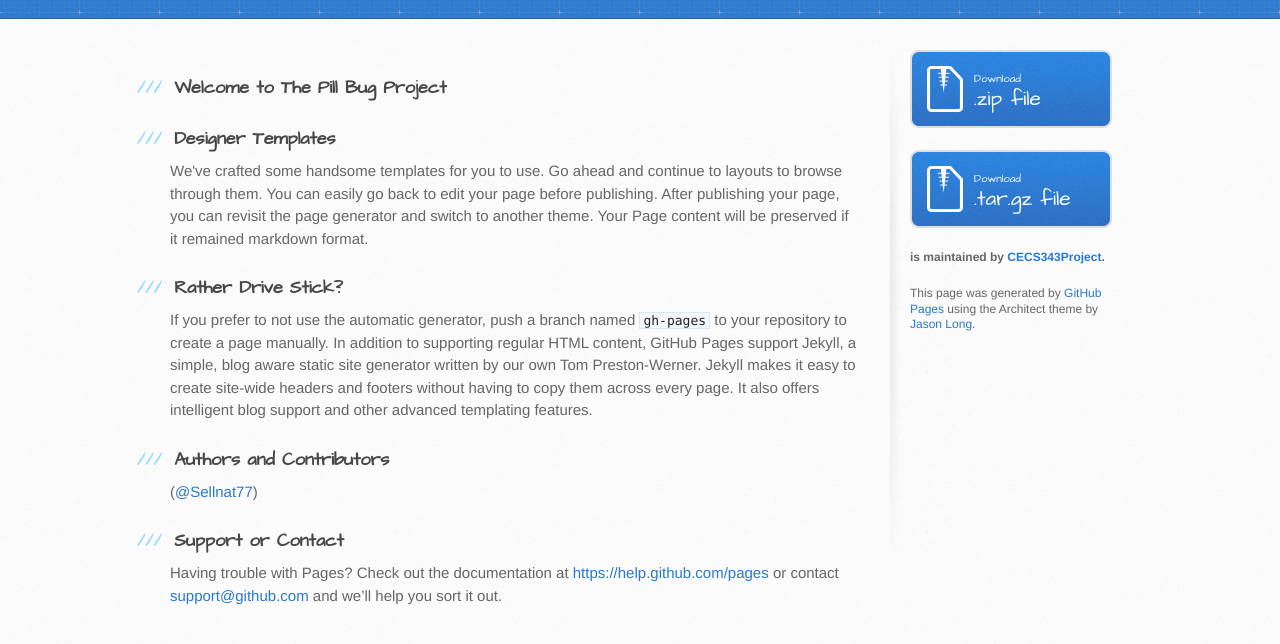
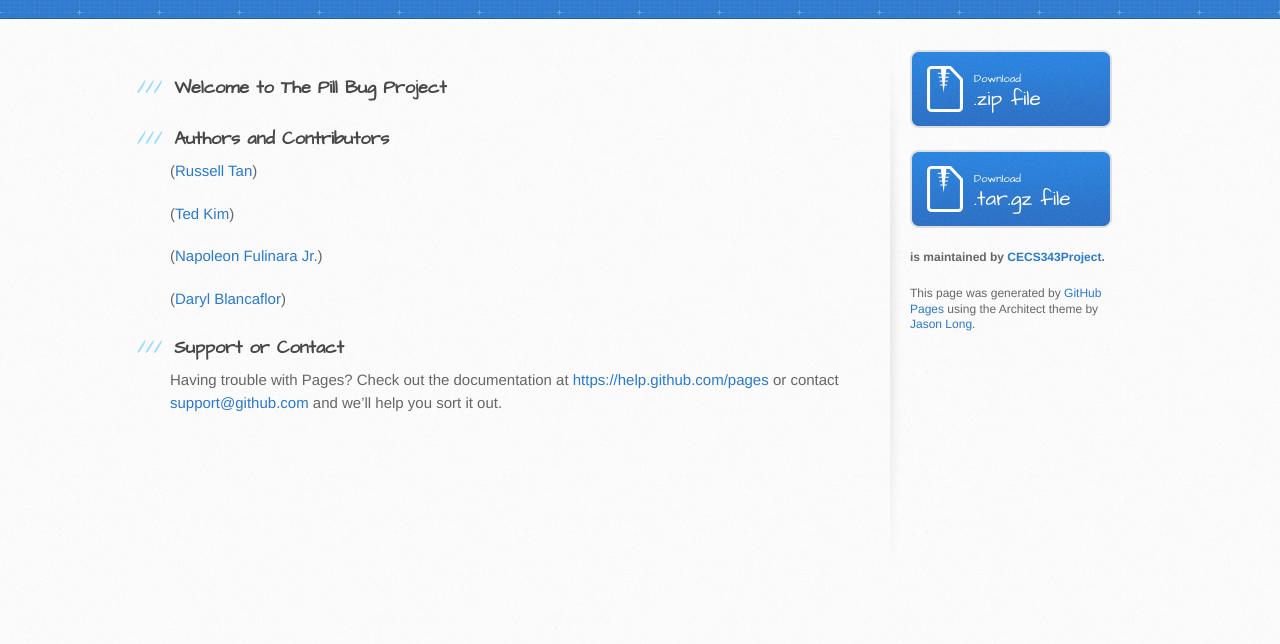
Before and after one commit to CECS343Project/Farm, a plain HTML site: page index.html in a window 1280 px wide. Shown: the part 148-792 px from the top of the page. Drawn offline with Linux system fonts and the light colour scheme.

Commit message:
Update index.html

```diff
--- a/index.html
+++ b/index.html
@@ -32,19 +32,12 @@
 <a id="welcome-to-github-pages" class="anchor" href="#welcome-to-github-pages" aria-hidden="true"><span class="octicon octicon-link"></span></a>Welcome to The Pill Bug Project</h3>
 
 <h3>
-<a id="designer-templates" class="anchor" href="#designer-templates" aria-hidden="true"><span class="octicon octicon-link"></span></a>Designer Templates</h3>
-
-<p>We've crafted some handsome templates for you to use. Go ahead and continue to layouts to browse through them. You can easily go back to edit your page before publishing. After publishing your page, you can revisit the page generator and switch to another theme. Your Page content will be preserved if it remained markdown format.</p>
-
-<h3>
-<a id="rather-drive-stick" class="anchor" href="#rather-drive-stick" aria-hidden="true"><span class="octicon octicon-link"></span></a>Rather Drive Stick?</h3>
-
-<p>If you prefer to not use the automatic generator, push a branch named <code>gh-pages</code> to your repository to create a page manually. In addition to supporting regular HTML content, GitHub Pages support Jekyll, a simple, blog aware static site generator written by our own Tom Preston-Werner. Jekyll makes it easy to create site-wide headers and footers without having to copy them across every page. It also offers intelligent blog support and other advanced templating features.</p>
-
-<h3>
 <a id="authors-and-contributors" class="anchor" href="#authors-and-contributors" aria-hidden="true"><span class="octicon octicon-link"></span></a>Authors and Contributors</h3>
 
-<p>(<a href="https://github.com/sellnat77" class="user-mention">@Sellnat77</a>)</p>
+<p>(<a href="https://github.com/sellnat77" class="user-mention">Russell Tan</a>)</p>
+<p>(<a href="https://github.com/farmwebapp" class="user-mention">Ted Kim</a>)</p>
+<p>(<a href="https://github.com/nfulinarajr" class="user-mention">Napoleon Fulinara Jr.</a>)</p>
+<p>(<a href="https://github.com/djblanc360" class="user-mention">Daryl Blancaflor</a>)</p>
 
 <h3>
 <a id="support-or-contact" class="anchor" href="#support-or-contact" aria-hidden="true"><span class="octicon octicon-link"></span></a>Support or Contact</h3>
```
